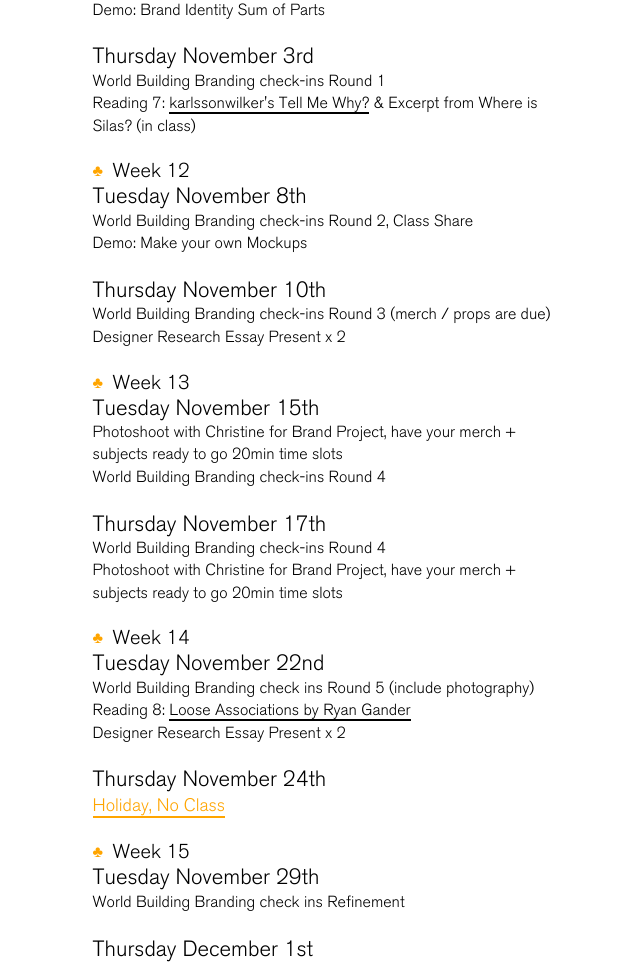
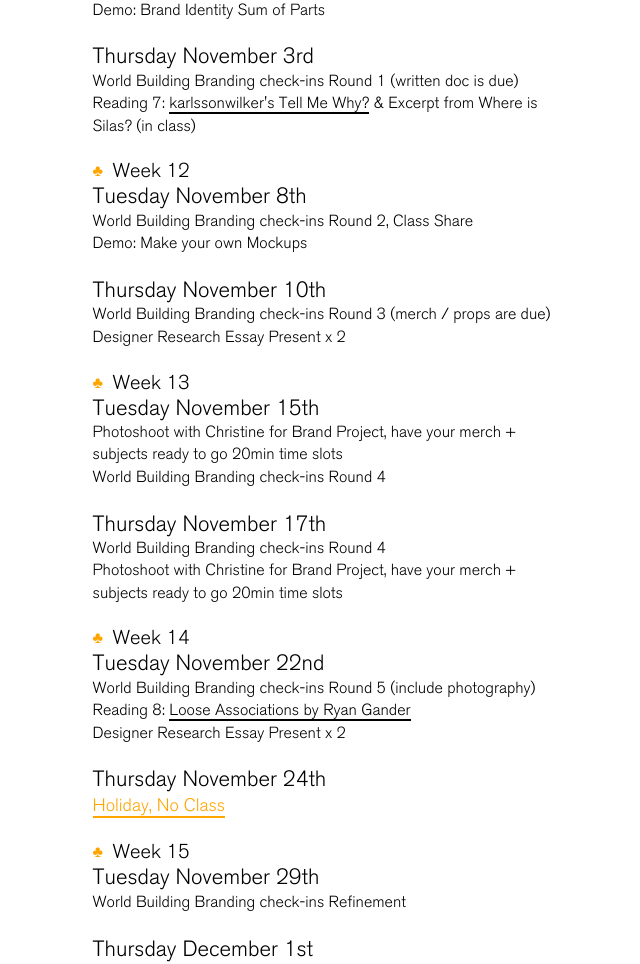
Before and after one commit to robinscameron/DES-153, a plain HTML site: page index.html in a window 1280 px wide. Shown: the part 2496-3460 px from the top of the page, without its empty margins (317-957 px from the left). Drawn offline with Linux system fonts and the light colour scheme; files whose address does not match are found by name.

Commit message:
Update index.html

```diff
--- a/index.html
+++ b/index.html
@@ -223,7 +223,7 @@ with your images sized 3 in square
 <br>
 
 <li><h1>Thursday November 3rd</h1></li>
-<li>World Building Branding check-ins Round 1</li>
+<li>World Building Branding check-ins Round 1 (written doc is due)</li>
 <li>Reading 7: <a class="reading" href="https://www.dropbox.com/s/vezxjh47dhz5lkj/Reading_7_karlssonwilker%20inc.%E2%80%99s%20tellmewhy_The%20First%2024%20Months%20of%20a%20New%20York%20Design%20Company.pdf?dl=0">karlssonwilker's Tell Me Why?</a>
     & Excerpt from Where is Silas? (in class)</li>
 <br>
@@ -254,7 +254,7 @@ with your images sized 3 in square
 
 <p><h4>Week 14</h4></li>
 <li><h1>Tuesday November 22nd</h1></li>
-<li>World Building Branding check ins Round 5 (include photography)</li>
+<li>World Building Branding check-ins Round 5 (include photography)</li>
 <li>Reading 8: <a class="reading" href="https://www.dropbox.com/s/rghrnrwj2bn23jb/Reading_8_Ryan_Gander-osp.pdf?dl=0">Loose Associations by Ryan Gander</a> </li>
 <li>Designer Research Essay Present x 2</li>
 <br>
@@ -265,7 +265,7 @@ with your images sized 3 in square
 <br>
 <p><h4>Week 15</h4></li>
 <li><h1>Tuesday November 29th</h1></li>
-<li>World Building Branding check ins Refinement</li>
+<li>World Building Branding check-ins Refinement</li>
 <br>
 <li><h1>Thursday December 1st</h1></li>
 <h6><a class="assign" href="branding.html">Project 6: World Building Branding Project Due</a></h6>
```
